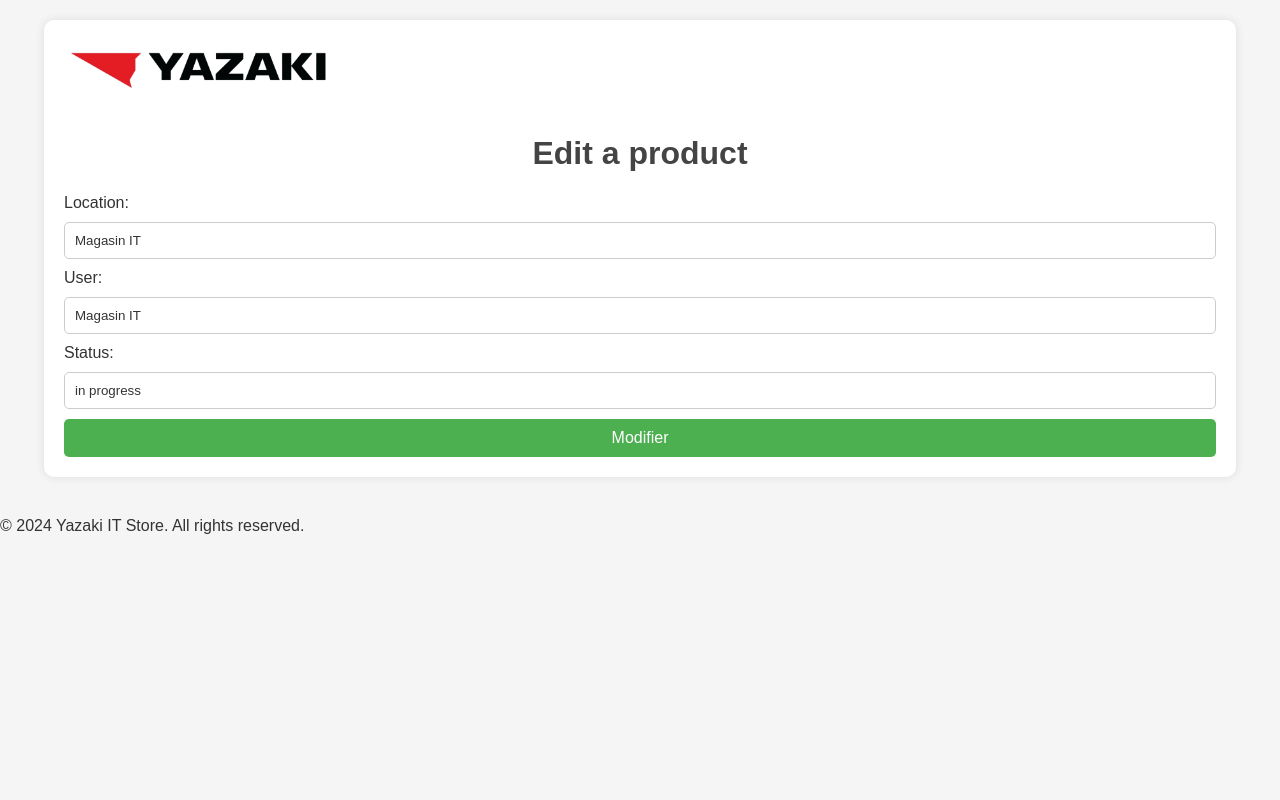
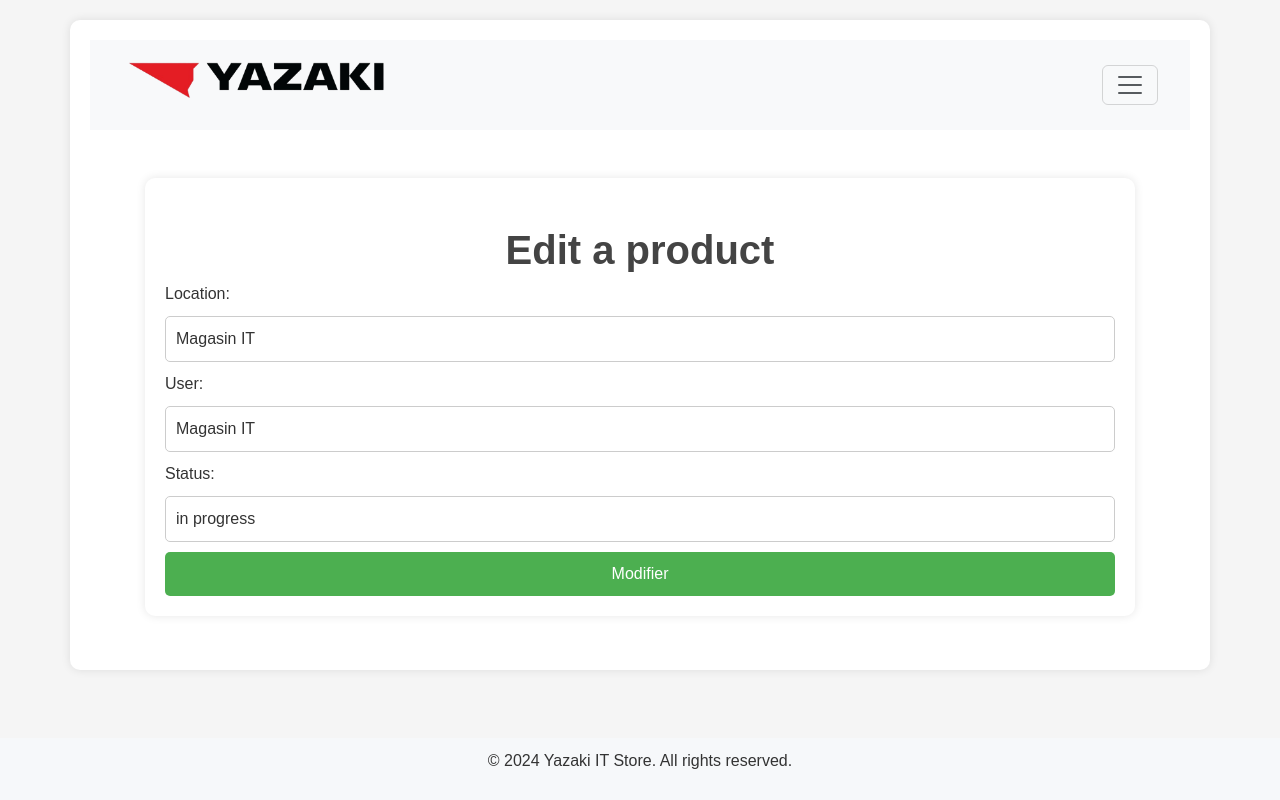
Before and after one commit to Amanidhaouadi/Magasin_IT, a PHP site: page /update.php?id=1593000025 in a window 1280 px wide. Run offline with PHP 8.4, Linux system fonts and the light colour scheme; data comes from the database, SQL or seed files in the repository.

Commit message:
last version

```diff
--- a/button.css
+++ b/button.css
@@ -16,8 +16,8 @@
     z-index: 99; /* Make sure it does not overlap */
     border: none; /* Remove borders */
     outline: none; /* Remove outline */
-    background-color: white; /* Set a background color */
-    color: #c66a61; /* Text color */
+    background-color: red; /* Set a background color */
+    color: white; /* Text color */
     cursor: pointer; /* Add a mouse pointer on hover */
     padding: 15px; /* Some padding */
     border-radius: 10px; /* Rounded corners */
--- a/update.php
+++ b/update.php
@@ -58,8 +58,27 @@ if ($_SERVER["REQUEST_METHOD"] == "POST") {
 <!DOCTYPE html>
 <html>
 <head>
+<link rel="stylesheet" href="https://cdn.jsdelivr.net/npm/bootstrap@5.3.3/dist/css/bootstrap.min.css">
     <link rel="stylesheet" type="text/css" href="style.css">
     <title>Edit a product</title>
+    <style>
+        body {
+            display: flex;
+            flex-direction: column;
+            min-height: 100vh;
+        }
+        .container {
+            flex: 1;
+        }
+        footer {
+            text-align: center;
+            padding: 10px 0;
+            background-color: #f6f8fa;
+            position: relative;
+            bottom: 0;
+            width: 100%;
+        }
+    </style>
     <script>
     function confirmSubmit() {
       return confirm("Are you sure you want to edit this product?");
@@ -67,9 +86,58 @@ if ($_SERVER["REQUEST_METHOD"] == "POST") {
     </script>
 </head>
 <body>
-
 <div class="container">
-<img src="image/logo.png" alt="Logo" class="logo">
+        <nav class="navbar bg-body-tertiary fixed-top">
+            <div class="container-fluid">
+                <img src="image/logo.png" alt="logo" class="logo">
+                <button class="navbar-toggler" type="button" data-bs-toggle="offcanvas" data-bs-target="#offcanvasNavbar" aria-controls="offcanvasNavbar" aria-label="Toggle navigation">
+                    <span class="navbar-toggler-icon"></span>
+                </button>
+                <div class="offcanvas offcanvas-end" tabindex="-1" id="offcanvasNavbar" aria-labelledby="offcanvasNavbarLabel">
+                    <div class="offcanvas-header">
+                        <h5 class="offcanvas-title" id="offcanvasNavbarLabel">Menu</h5>
+                        <button type="button" class="btn-close" data-bs-dismiss="offcanvas" aria-label="Close"></button>
+                    </div>
+                    <div class="offcanvas-body">
+                        <ul class="navbar-nav justify-content-end flex-grow-1 pe-3">
+                            <li class="nav-item">
+                                <a class="nav-link active" aria-current="page" href="home.php"><?php echo htmlspecialchars($username); ?></a>
+                            </li>
+                            <li class="nav-item dropdown">
+                                <a class="nav-link dropdown-toggle" href="#" role="button" data-bs-toggle="dropdown" aria-expanded="false">
+                                    Products
+                                </a>
+                                <ul class="dropdown-menu">
+                                    <li><a class="dropdown-item" href="products.php">Product List</a></li>
+                                    <li><a class="dropdown-item" href="scrap.php">Scrap List</a></li>
+                                    <li>
+                                        <hr class="dropdown-divider">
+                                    </li>
+                                    <li><a class="dropdown-item" href="product.php">Products Catalog</a></li>
+                                </ul>
+                            </li>
+                            <li class="nav-item">
+                                <a class="nav-link" href="about.php">About</a>
+                            </li>
+                            <li class="nav-item">
+                                <a class="nav-link" href="contact.php">Contact</a>
+                            </li>
+                            <li class="nav-item">
+                                <a class="nav-link" href="settings.php">User Settings</a>
+                            </li>
+                            <li class="nav-item">
+                                <a class="nav-link" href="logout.php">Logout</a>
+                            </li>
+                        </ul>
+                        <form class="d-flex mt-3" role="search">
+                            <input class="form-control me-2" type="search" placeholder="Search" aria-label="Search">
+                            <button class="btn btn-outline-success" type="submit">Search</button>
+                        </form>
+                    </div>
+                </div>
+            </div>
+        </nav>
+<div class="container mt-5 pt-5">
     <h1>Edit a product</h1>
     <form method="post" action="update.php" onsubmit="return confirmSubmit()">
         <input type="hidden" name="id" value="<?php echo $produit['assets']; ?>">
@@ -81,6 +149,7 @@ if ($_SERVER["REQUEST_METHOD"] == "POST") {
         <input type="text" name="cat" id="cat" value="<?php echo $produit['category']; ?>" >
         <input type="submit" value="Modifier" class="button button-edit">
     </form>
+</div>
 </div>
 <footer class="text-center mt-5">
     <p>&copy; 2024 Yazaki IT Store. All rights reserved.</p>
@@ -97,5 +166,6 @@ if ($_SERVER["REQUEST_METHOD"] == "POST") {
             openModal("<?php echo $errorMessage; ?>");
         <?php endif; ?>
     </script>
+     <script src="https://cdn.jsdelivr.net/npm/bootstrap@5.3.3/dist/js/bootstrap.bundle.min.js"></script>
 </body>
 </html>
```
Also changed, not shown: create.php (+32 -18 lines), product.php (+7 -1 lines).
